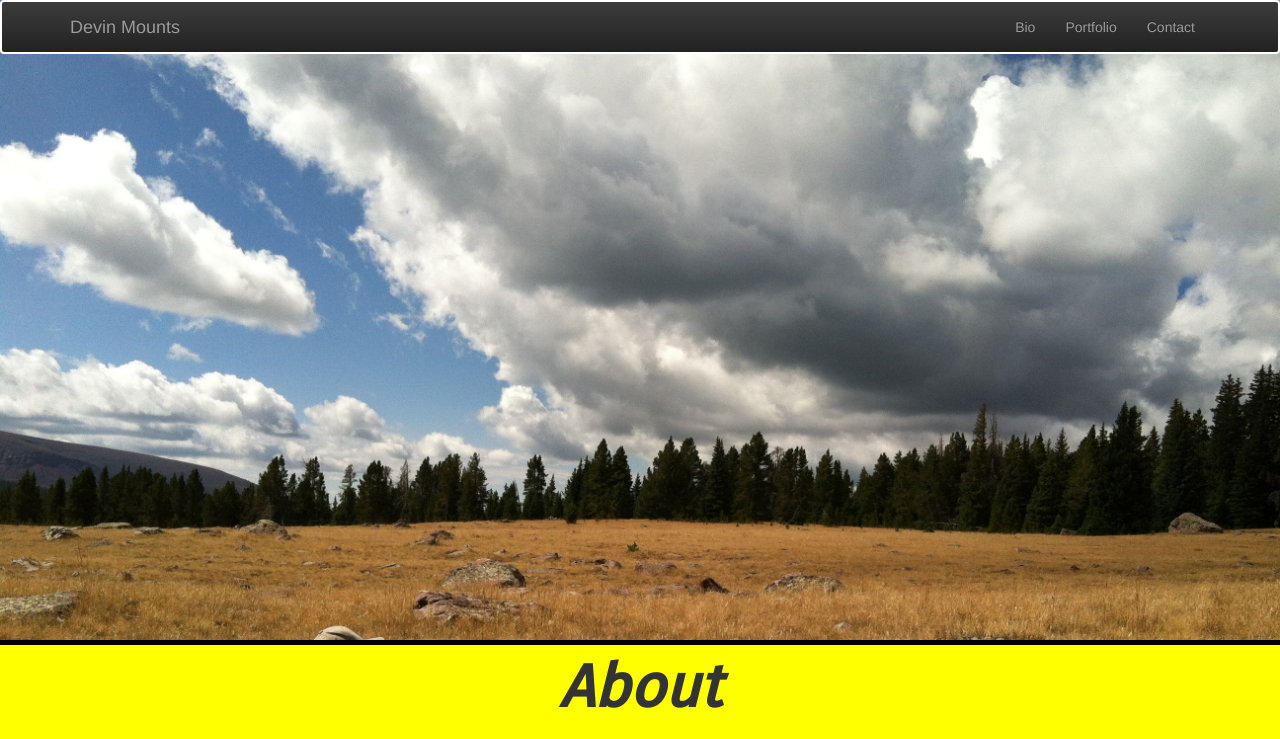
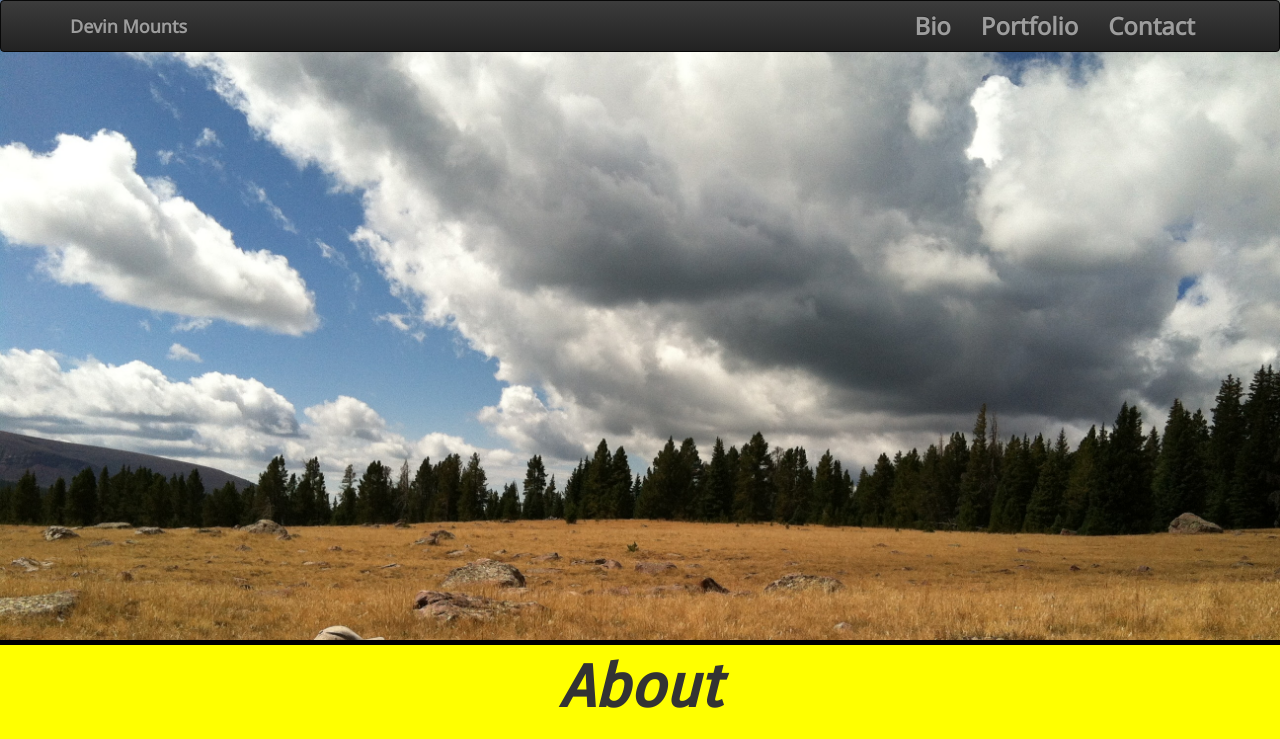
Before and after one commit to devinmounts/react-portfolio, a React (Create React App) app: page / in a window 1280 px wide. Shown: the top 739 px of the page. Built offline with nearby package versions, Linux system fonts and the light colour scheme.

Commit message:
alter nav font

```diff
--- a/src/styles/Navigation.css
+++ b/src/styles/Navigation.css
@@ -1,10 +1,13 @@
 .navigation {
-  border: 2px solid white;
   border-radius: 4px;
   position: fixed;
   width: 100%;
   z-index: 1;
   margin-bottom: 40px;
+  font-family: 'Noto Sans', sans-serif;
+  font-weight: bold;
+  font-size: 24px;
+  color: yellow;
 }
 
 .nav-header {
```
Also changed, not shown: 1 other file (tests, documents, lock files or other folders).
